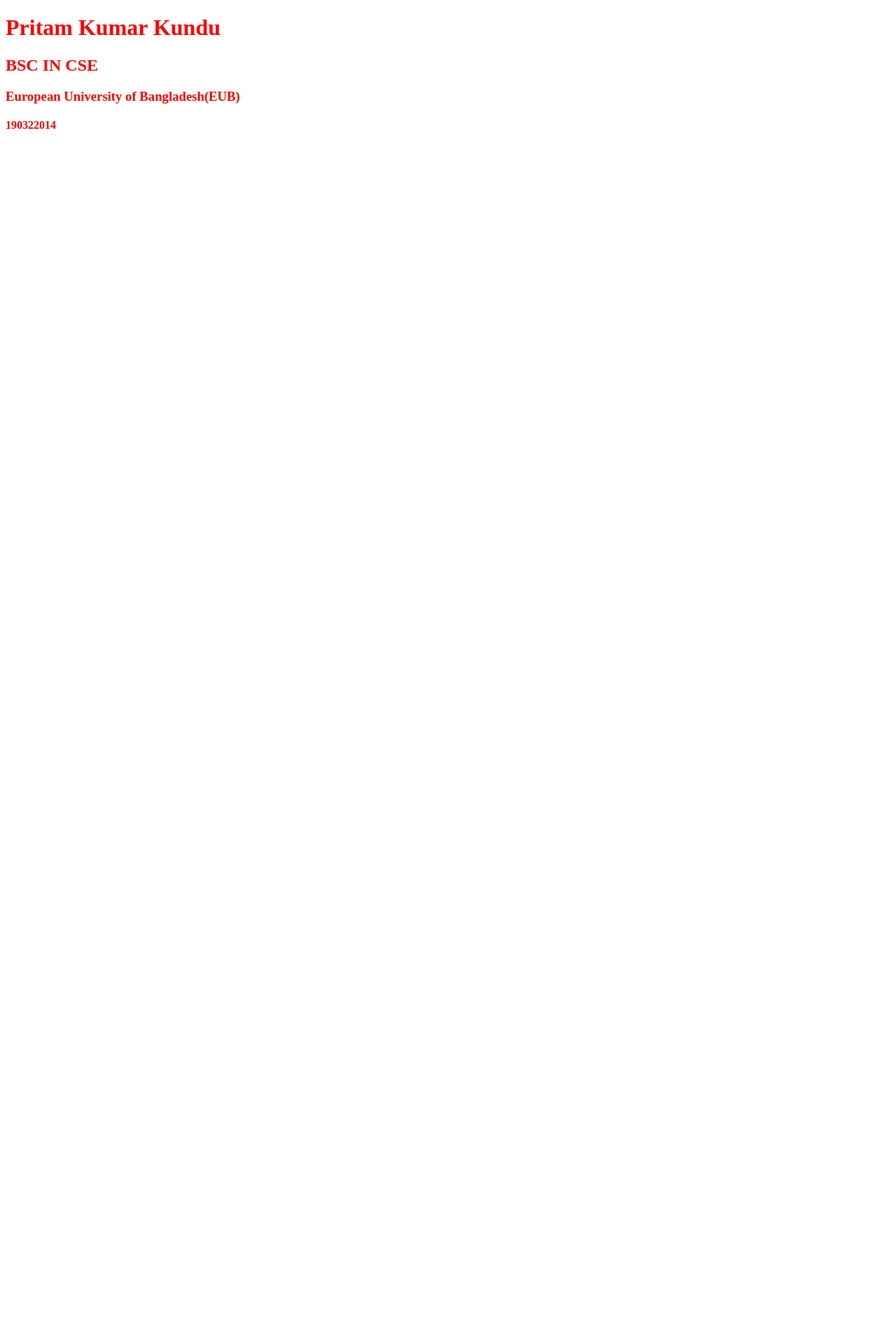
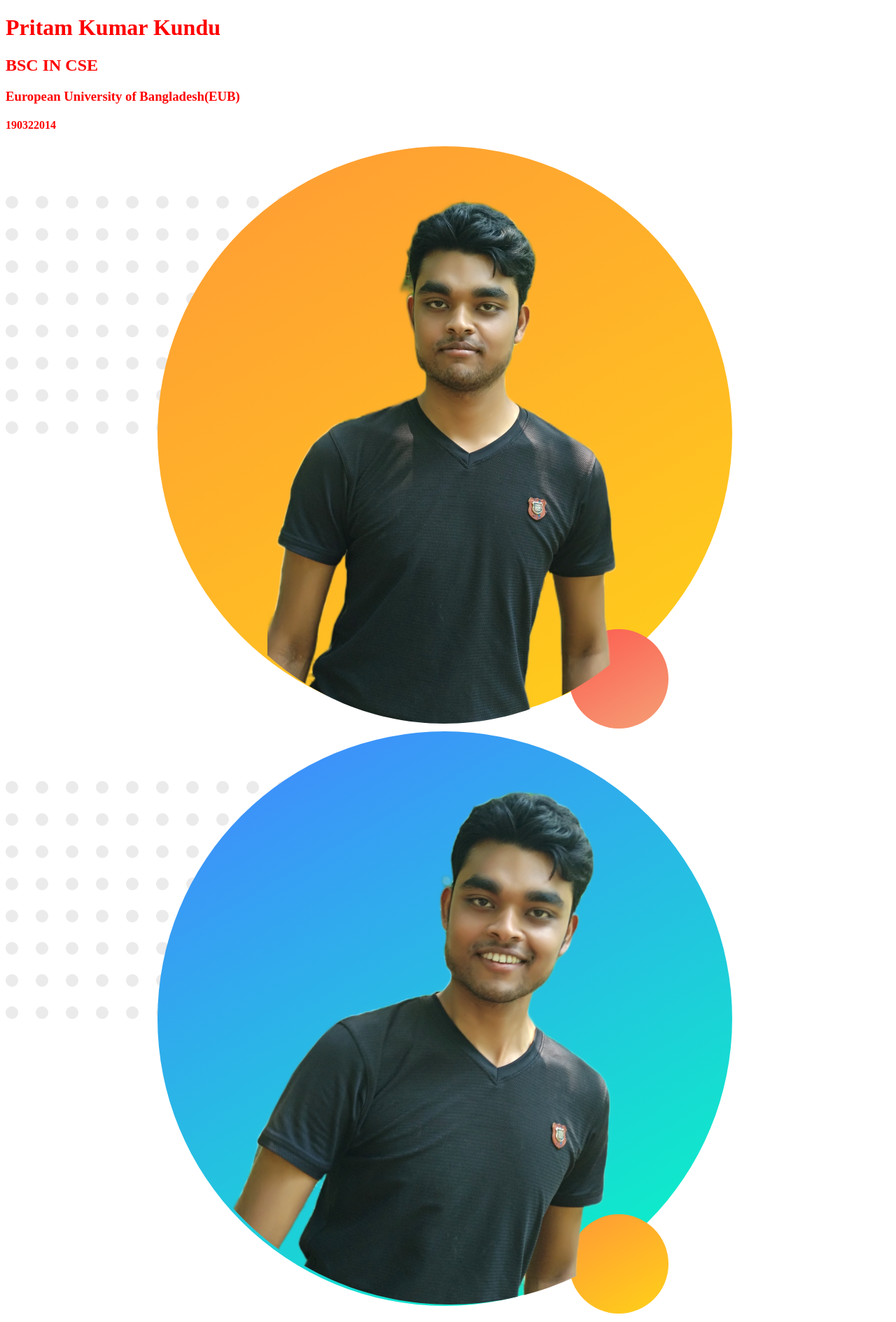
Before and after one commit to PritamKumarKundu/my-first-repo, a plain HTML site: page index.html in a window 1280 px wide. Shown: the whole page at 70% size. Before the commit the page ends 800 px from the top, so only its background shows below. Drawn offline with Linux system fonts and the light colour scheme.

Commit message:
images addeded

```diff
--- a/index.html
+++ b/index.html
@@ -12,5 +12,7 @@
     <h2>BSC IN CSE</h2>
     <h3>European University of Bangladesh(EUB)</h3>
     <h4>190322014</h4>
+    <img src="images/profile1.png" alt="Profile 1">
+    <img src="images/profile2.png" alt="Profile n2">
 </body>
 </html>
```
Also changed, not shown: images/jhankar.png (added), images/jhankar2.png (added), images/profile1.png (added), images/profile2.png (added).
